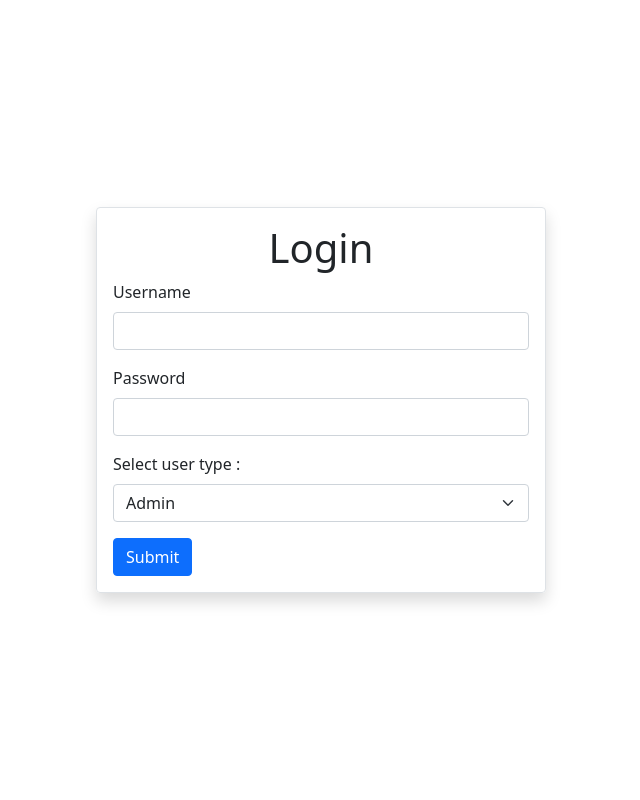
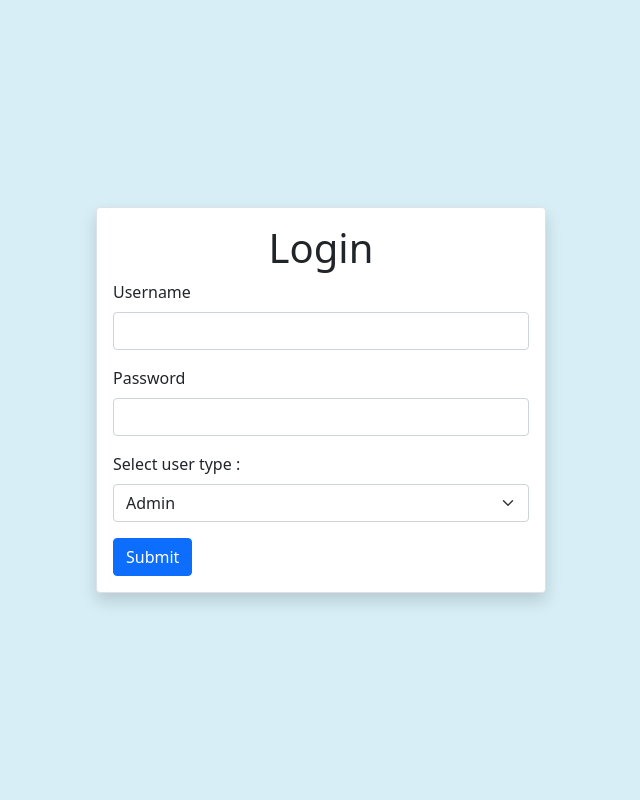
Before and after one commit to StepanusRio/login_multi_user, a PHP site: page / in a window 1280 px wide. Shown: the whole page, without its empty margins (319-959 px from the left). Run offline with PHP 8.4, Linux system fonts and the light colour scheme.

Commit message:
add style on index

```diff
--- /dev/null
+++ b/assets/style.css
@@ -0,0 +1,6 @@
+body{
+    background-color: rgb(215, 238, 247);
+}
+form{
+    background-color: #fff;
+}
--- a/index.php
+++ b/index.php
@@ -6,6 +6,7 @@
     <meta http-equiv="X-UA-Compatible" content="IE=edge">
     <meta name="viewport" content="width=device-width, initial-scale=1.0">
     <link href="https://cdn.jsdelivr.net/npm/bootstrap@5.0.2/dist/css/bootstrap.min.css" rel="stylesheet" integrity="sha384-EVSTQN3/azprG1Anm3QDgpJLIm9Nao0Yz1ztcQTwFspd3yD65VohhpuuCOmLASjC" crossorigin="anonymous">
+    <link rel="stylesheet" href="./assets/style.css">
     <title>Login | Web SIAKAD</title>
 </head>
 
```
